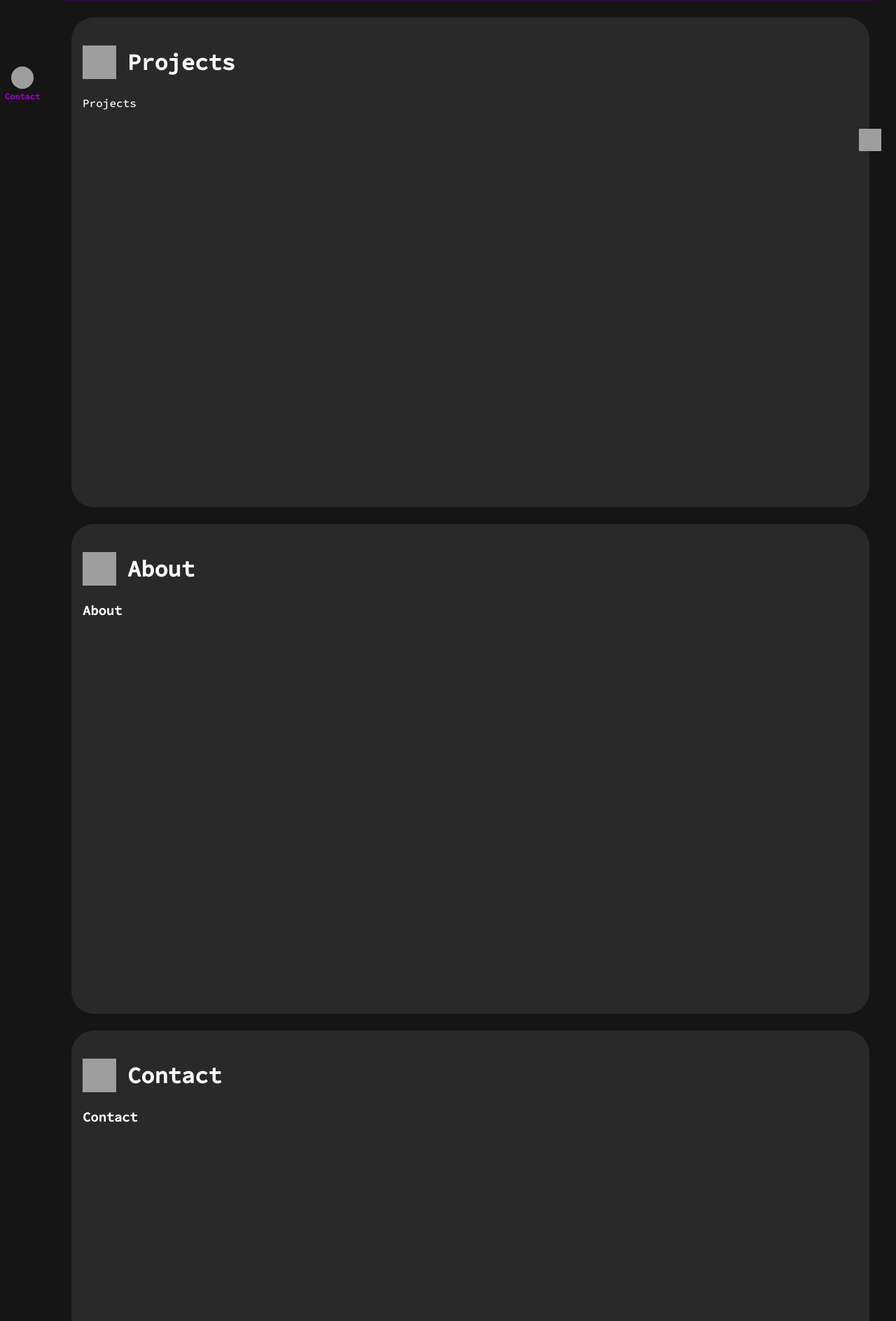
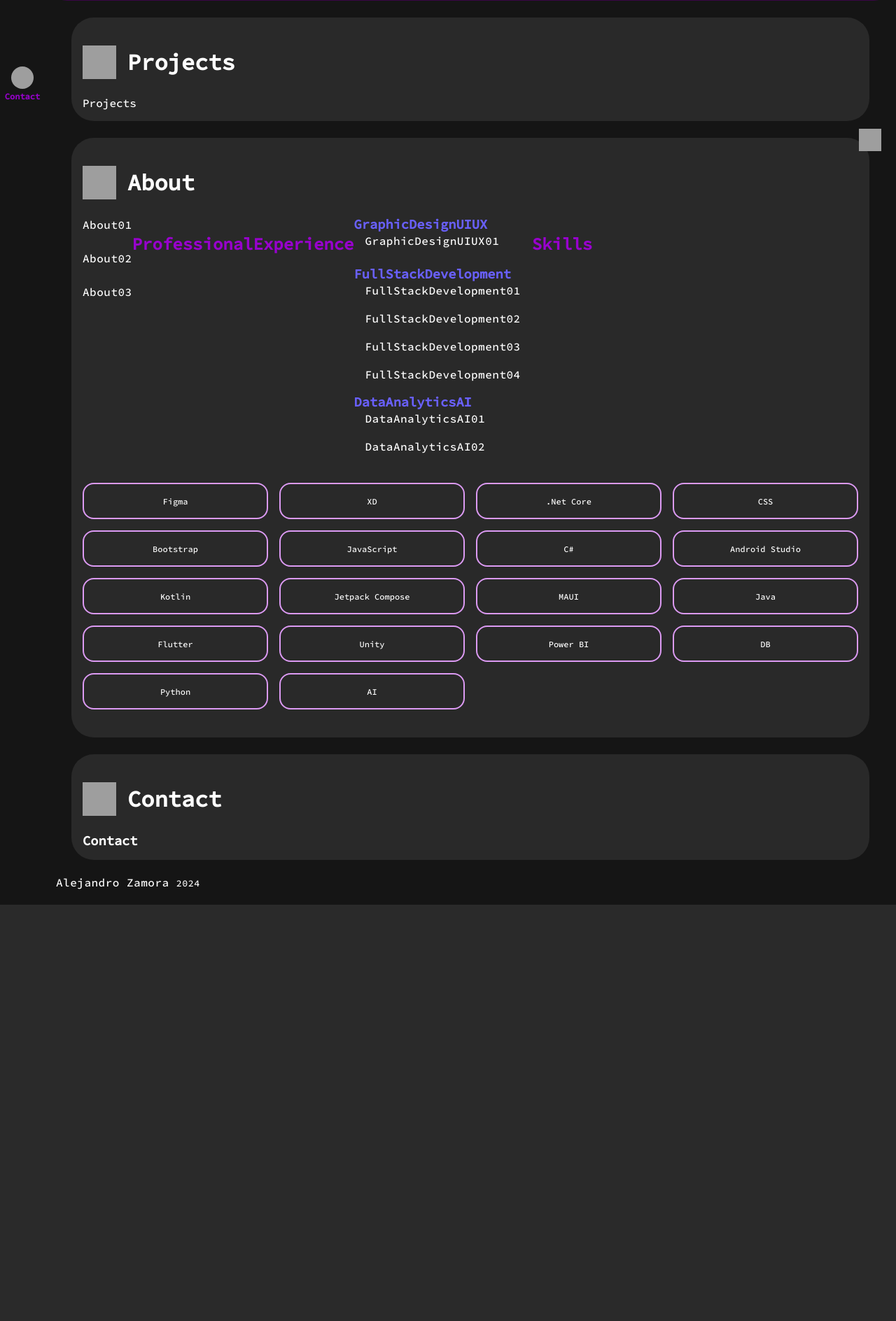
Before and after one commit to alejandrozamoraaz/portfolio_blazor_webassembly, an ASP.NET Core app: page / in a window 1280 px wide. Shown: the part 563-2451 px from the top of the page at 70% size. After the commit the page ends 1856 px from the top, so only its background shows below. Run offline with ASP.NET Core 8, Linux system fonts and the light colour scheme; grey boxes are pictures that could not be loaded.

Commit message:
- Add: about content - Fix: css - Fix: header content

```diff
--- a/Portfolio/Components/Pages/Home.razor
+++ b/Portfolio/Components/Pages/Home.razor
@@ -1,13 +1,13 @@
 @page "/"
 
 <div class="col gap-large">
-    <section id="Header" class="gradient-color container-fluid border-radius-large vertical-center" style="height: 500px;">
+    <section id="Header" class="gradient-background-color container-fluid border-radius-large vertical-center" style="height: 500px;">
         <Portfolio.Components.Pages.Sections.Header />
     </section>
 
     @foreach (var item in NavigationService.Navigation)
     {
-        <section id="@item.LinkName" class="container surface-color border-radius-large p-y p-x" style="height: 700px;">
+        <section id="@item.LinkName" class="container surface-background-color border-radius-large p-y p-x">
             <div class="row vertical-center m-y-large gap">
                 <img class="icon-large" src="@item.IconUrl" alt="@item.IconAlt" />
                 <h3 class="text-large">@item.Name</h3>
--- a/Portfolio/Components/Pages/Sections/About.razor
+++ b/Portfolio/Components/Pages/Sections/About.razor
@@ -1,5 +1,60 @@
-<h3>About</h3>
+<div class="text text-justify m-b-large">
+    <p>@CultureDisplay["About01"]</p>
+    <p class="m-y-large">@CultureDisplay["About02"]</p>
+    <p>@CultureDisplay["About03"]</p>
+</div>
 
-@code {
+<h1 class="primary-text-color m-y-large">@CultureDisplay["ProfessionalExperience"]</h1>
+<div>
+    <h3 class="secondary-text-color">@CultureDisplay["GraphicDesignUIUX"]</h3>
+    <ul class="text text-justify">
+        <li>@CultureDisplay["GraphicDesignUIUX01"]</li>
+    </ul>
+    <h3 class="secondary-text-color m-t-large">@CultureDisplay["FullStackDevelopment"]</h3>
+    <ul class="text text-justify">
+        <li>@CultureDisplay["FullStackDevelopment01"]</li>
+        <li>@CultureDisplay["FullStackDevelopment02"]</li>
+        <li>@CultureDisplay["FullStackDevelopment03"]</li>
+        <li>@CultureDisplay["FullStackDevelopment04"]</li>
+    </ul>
+    <h3 class="secondary-text-color">@CultureDisplay["DataAnalyticsAI"]</h3>
+    <ul class="text text-justify">
+        <li>@CultureDisplay["DataAnalyticsAI01"]</li>
+        <li>@CultureDisplay["DataAnalyticsAI02"]</li>
+    </ul>
+</div>
 
+<h1 class="primary-text-color m-t-large">@CultureDisplay["Skills"]</h1>
+<div class="m-y-large grid-skills gap text-center text-small">
+    @foreach (var skill in Skills)
+    {
+        <div class="grid-skills-item p-x-small p-y-small border-radius vertical-center horizontal-center">
+            <p>@skill</p>
+        </div>
+    }
+</div>
+
+@code
+{
+    List<string> Skills => new()
+    {
+        "Figma",
+        "XD",
+        ".Net Core",
+        "CSS",
+        "Bootstrap",
+        "JavaScript",
+        "C#",
+        "Android Studio",
+        "Kotlin",
+        "Jetpack Compose",
+        "MAUI",
+        "Java",
+        "Flutter",
+        "Unity",
+        "Power BI",
+        "DB",
+        "Python",
+        "AI"
+    };
 }
--- a/Portfolio/Components/Pages/Sections/Header.razor
+++ b/Portfolio/Components/Pages/Sections/Header.razor
@@ -1,7 +1,7 @@
 @inject IJSRuntime JSRuntime
 
 <div class="row">
-    <div class="col col-8" style="z-index: 20">
+    <div class="col col-8 horizontal-center" style="z-index: 20">
         <h3 class="text">Ing.</h3>
         <h1 class="text-title">Junior Alejandro Zamora</h1>
 
--- a/Portfolio/wwwroot/css/customization.css
+++ b/Portfolio/wwwroot/css/customization.css
@@ -21,23 +21,31 @@ select option {
     border-top: 6px solid var(--primary-color-highlight);
 }
 
-.primary-color {
+.primary-text-color {
     color: var(--primary-color);
 }
 
-.secondary-color {
+.secondary-text-color {
     color: var(--secondary-color);
+}
+
+.primary-background-color {
+    background-color: var(--primary-color);
+}
+
+.secondary-background-color {
+    background-color: var(--secondary-color);
 }
 
 .background-color {
     background-color: var(--background-color);
 }
 
-.surface-color {
+.surface-background-color {
     background-color: var(--surface-color);
 }
 
-.gradient-color {
+.gradient-background-color {
     background-image: linear-gradient(180deg, rgb(5, 39, 103) 0%, #3a0647 70%);
 }
 
@@ -71,3 +79,18 @@ select option {
             box-shadow: 0 0 5px var(--primary-color), 0 0 10px var(--primary-color);
             background: linear-gradient(to left, #6960fc, #9802cd);
         }
+
+.grid-skills {
+    display: grid;
+    grid-template-columns: repeat(4, 1fr);
+    grid-auto-rows: 52px;
+    width: 100%;
+}
+
+.grid-skills-item {
+    border: 2px solid var(--primary-color-highlight);
+}
+
+    .grid-skills-item:hover {
+        box-shadow: 0 0 5px var(--primary-color), 0 0 15px var(--primary-color);
+    }
--- a/Portfolio/wwwroot/css/index.css
+++ b/Portfolio/wwwroot/css/index.css
@@ -38,6 +38,15 @@ body {
 
 h1:focus {
     outline: none;
+}
+
+ul {
+    list-style: none;
+    padding: 0 var(--padding-normal);
+}
+
+li {
+    margin-bottom: var(--padding-normal);
 }
 
 #blazor-error-ui {
@@ -126,6 +135,8 @@ h1:focus {
 
 .text {
     font-size: var(--font-size-text);
+    letter-spacing: 0.5px;
+    line-height: 1.5;
 }
 
 .text-large {
@@ -247,6 +258,14 @@ h1:focus {
     border-radius: var(--border-radius-large);
 }
 
+.text-justify {
+    text-align: justify;
+}
+
+.text-center {
+    text-align: center;
+}
+
 .vertical-center {
     display: flex;
     align-items: center;
@@ -291,6 +310,10 @@ h1:focus {
     margin-top: var(--padding-large);
 }
 
+.m-b-large {
+    margin-bottom: var(--padding-large);
+}
+
 .gap {
     gap: var(--padding-normal);
 }
```
Also changed, not shown: Portfolio/Resources/Culture.es.resx, Portfolio/Resources/Culture.resx.
